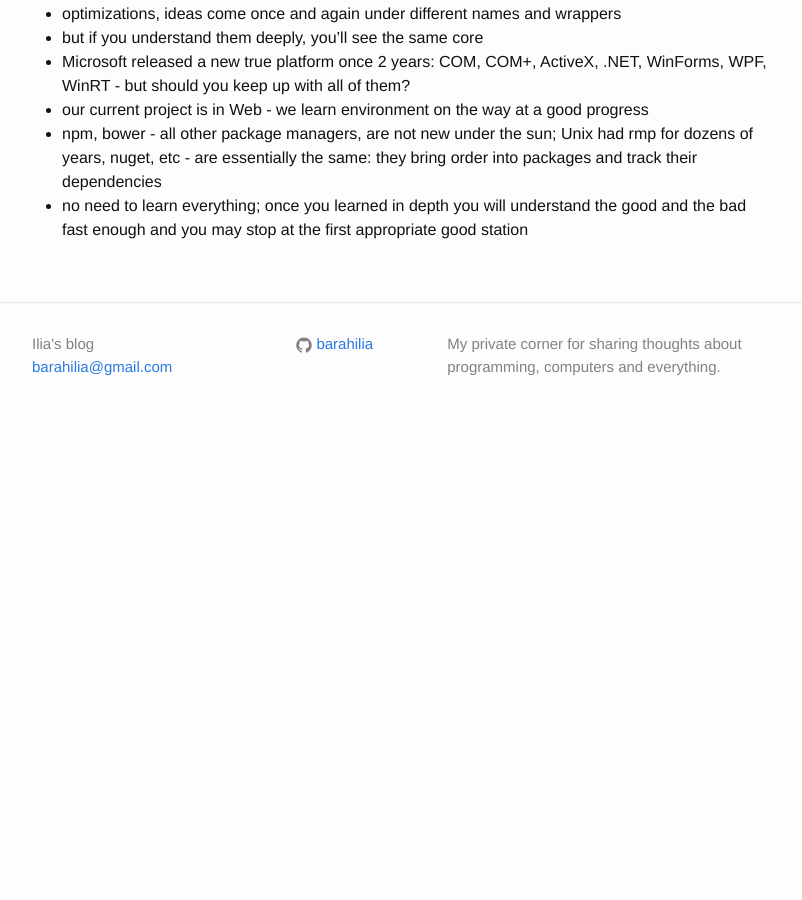
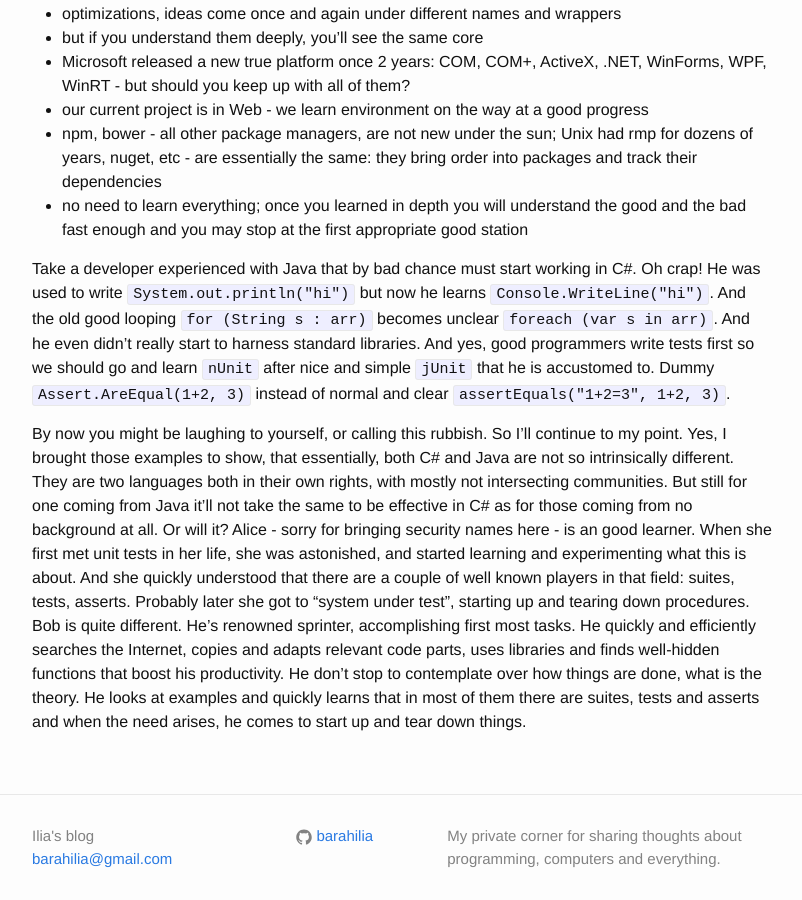
Before and after one commit to barahilia/blog, a Jekyll site: the page built from _posts/2014-12-13-developaralysis-treatment.markdown, in a window 1280 px wide and 900 px high, scrolled down 792 px. Shown: the whole window, without its empty margins (238-1040 px from the left). Built offline with Jekyll 4.4.1, drawn with Linux system fonts in a browser that asks for light colours; before the commit the page ends 1230 px from its top, so only the background shows below that.

Commit message:
Demonstration of difference between approaches

```diff
--- a/_posts/2014-12-13-developaralysis-treatment.markdown
+++ b/_posts/2014-12-13-developaralysis-treatment.markdown
@@ -48,3 +48,30 @@ into packages and track their dependencies
 * no need to learn everything; once you learned in depth you will understand the
 good and the bad fast enough and you may stop at the first appropriate good
 station
+
+Take a developer experienced with Java that
+by bad chance must start working in C\#. Oh crap! He was used to write
+`System.out.println("hi")` but now he learns `Console.WriteLine("hi")`. And the
+old good looping `for (String s : arr)` becomes unclear `foreach (var s in arr)`.
+And he even didn't really start to harness standard libraries. And yes, good
+programmers write tests first so we should go and learn `nUnit` after nice and
+simple `jUnit` that he is accustomed to. Dummy `Assert.AreEqual(1+2, 3)` instead
+of normal and clear `assertEquals("1+2=3", 1+2, 3)`.
+
+By now you might be laughing to yourself, or calling this rubbish. So I'll
+continue to my point. Yes, I brought those examples to show, that essentially,
+both C\# and Java are not so intrinsically different. They are two languages
+both in their own rights, with mostly not intersecting communities. But still
+for one coming from Java it'll not take the same to be effective in C\# as for
+those coming from no background at all. Or will it? Alice - sorry for bringing
+security names here - is an good learner. When she first met unit tests in her
+life, she was astonished, and started learning and experimenting what this is
+about. And she quickly understood that there are a couple of well known players
+in that field: suites, tests, asserts. Probably later she got to "system under
+test", starting up and tearing down procedures. Bob is quite different. He's
+renowned sprinter, accomplishing first most tasks. He quickly and efficiently
+searches the Internet, copies and adapts relevant code parts, uses libraries
+and finds well-hidden functions that boost his productivity. He don't stop to
+contemplate over how things are done, what is the theory. He looks at examples
+and quickly learns that in most of them there are suites, tests and asserts and
+when the need arises, he comes to start up and tear down things.
```
